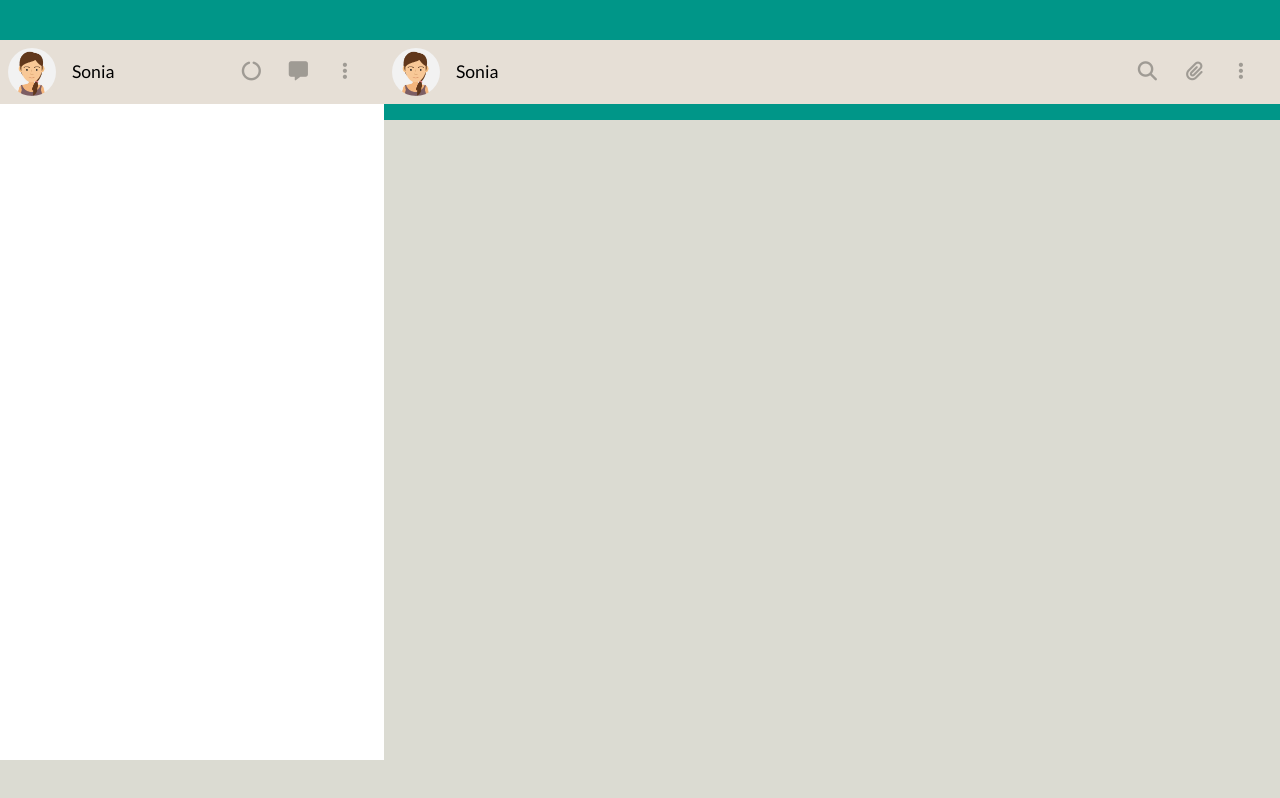
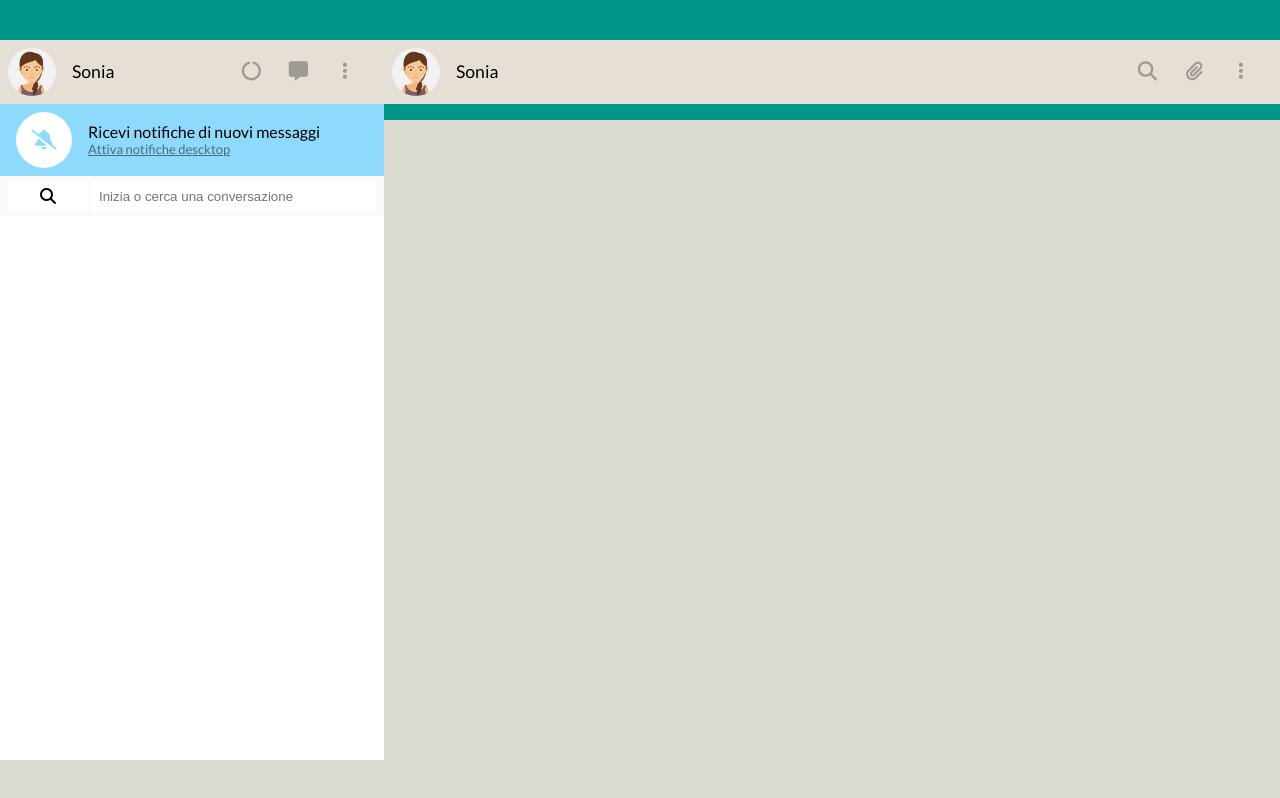
Before and after one commit to Hirisci/vue-boolzapp, a plain HTML site: page index2.html in a window 1280 px wide. Drawn offline with nearby package versions, Linux system fonts and the light colour scheme.

Commit message:
refactoring menu sx

```diff
--- /dev/null
+++ b/css/component/notification.css
@@ -0,0 +1,25 @@
+.component-notification {
+    padding: var(--gutter-sm) var(--gutter-md);
+    background-color: var(--clr-notification);
+    justify-content: start;
+    align-items: center;
+    gap: var(--gutter-md);
+  }
+
+  .component-notification__icon{
+    aspect-ratio: 1/1;
+    font-size: 1.25rem;
+    height: 100%;
+    display: flex;
+    justify-content: center;
+    align-items: center;
+    border-radius: 100%;
+    background-color: var(--clr-bg-contact);
+    color: var(--clr-notification);
+  }
+
+  .notification__info-link{
+    opacity: 0.5;
+    font-size: small;
+    text-decoration: underline;
+  }
--- /dev/null
+++ b/css/component/serchBar.css
@@ -0,0 +1,21 @@
+.component-serch {
+    display: flex;
+    flex-direction: row;
+    align-items: center;
+    background-color: var(--clr-bg-serch-bar);
+    padding: .5rem;
+    gap: 3px;
+}
+
+.component-serch__icon {
+    border-right: none;
+    text-align: center;
+    padding: var(--gutter-sm) var(--gutter-xl);
+    background-color: var(--clr-bg-contact);
+}
+
+.component-serch__input {
+    flex-grow: 1;
+    border: transparent;
+    padding: var(--gutter-sm);
+}
--- a/css/component/user.css
+++ b/css/component/user.css
@@ -1,11 +1,3 @@
-.component{
-    height: var(--hgt-item);
-    padding: var(--gutter-sm);
-    display: flex;
-    flex-direction: row;
-    align-content: center;
-    justify-content: space-between;
-}
 
 .component-user{
     background-color: var(--clr-bg-component);
--- a/css/config/_variable.css
+++ b/css/config/_variable.css
@@ -22,6 +22,8 @@
   --wdt-container: 100rem;
   /* heigth */
   --hgt-item: 4rem;
+  --hgt-item-lg: 4.5rem;
+  --hgt-item-sm: 2.5rem;
 
   /*╔════════════════════════════╗
               GUTTERS
--- /dev/null
+++ b/css/layout/component.css
@@ -0,0 +1,16 @@
+.component{
+    height: var(--hgt-item);
+    padding: var(--gutter-sm);
+    display: flex;
+    flex-direction: row;
+    align-content: center;
+    justify-content: space-between;
+}
+
+.component--big{
+    height: var(--hgt-item-lg);
+}
+
+.component--small{
+    height: var(--hgt-item-sm);
+}
--- a/css/style2.css
+++ b/css/style2.css
@@ -12,6 +12,7 @@
   ╚═══════════════════════════╝*/
 
   @import "layout/app.css";
+  @import "layout/component.css";
 
 /*╔═══════════════════════════╗
             COMPONETS
@@ -20,4 +21,6 @@
 
   @import "component/button.css";
   @import "component/user.css";
-  @import "component/chatActive.css"
+  @import "component/chatActive.css";
+  @import "component/notification.css";
+  @import "component/serchBar.css";
--- a/index2.html
+++ b/index2.html
@@ -46,7 +46,29 @@
                     </button>
                 </div>
             </div>
+            <div class="component component--big component-notification">
+                <div class="component-notification__icon">
+                    <i class="fa-solid fa-bell-slash"></i>
+                  </div>
+                  <div class="notification__info">
+                    <div class="notification__info-text">Ricevi notifiche di nuovi messaggi</div>
+                    <a class="notification__info-link">Attiva notifiche descktop</a>
+                </div>
+            </div>
+            <div class="component component--small component-serch">
+                <div class="component-serch__icon">
+                    <i class="fa-solid fa-magnifying-glass"></i>
+                  </div>
+                  <input
+                    class="component-serch__input"
+                    type="text"
+                    placeholder="Inizia o cerca una conversazione"
+                    v-model="filter"
+                  />
+            </div>
+            <div class="component component--scroll component-contacts">
 
+            </div>
         </div>
         <div class="app__rigth">
             <div class="component chat-active">
```
